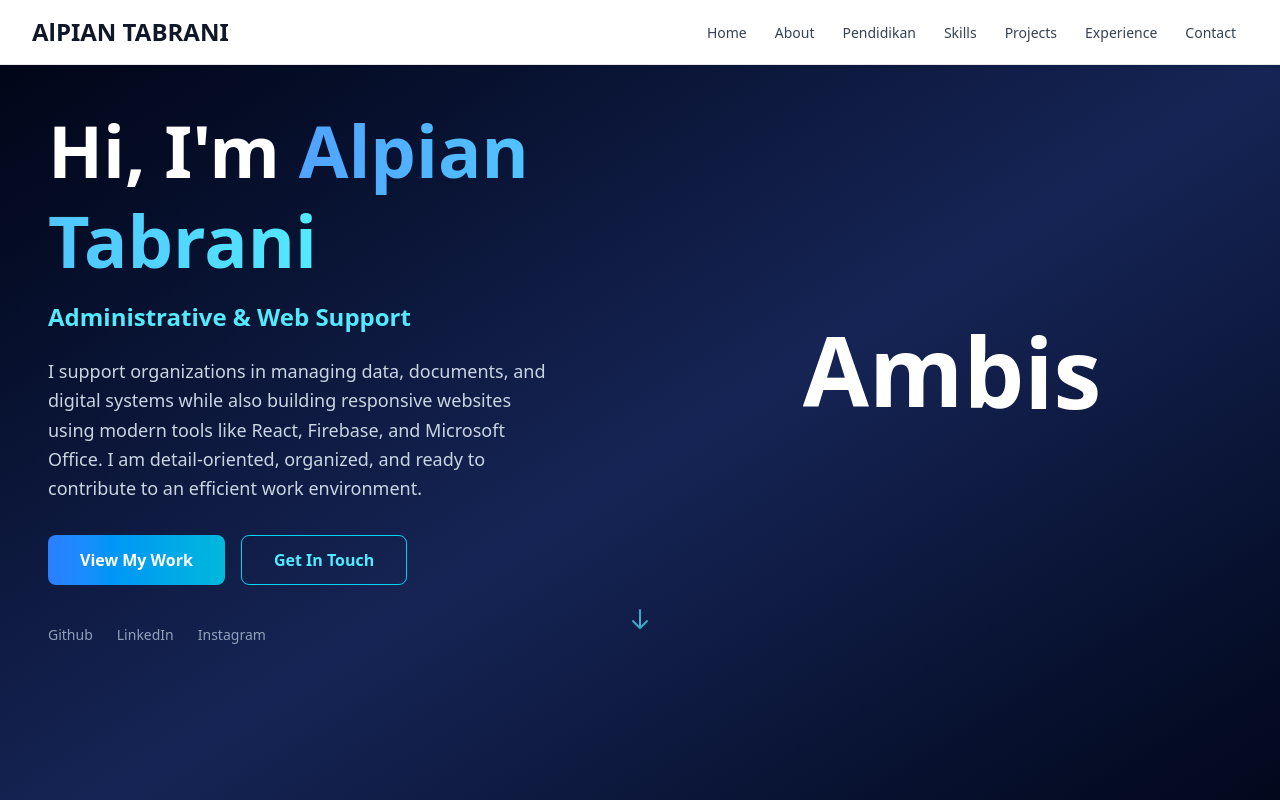
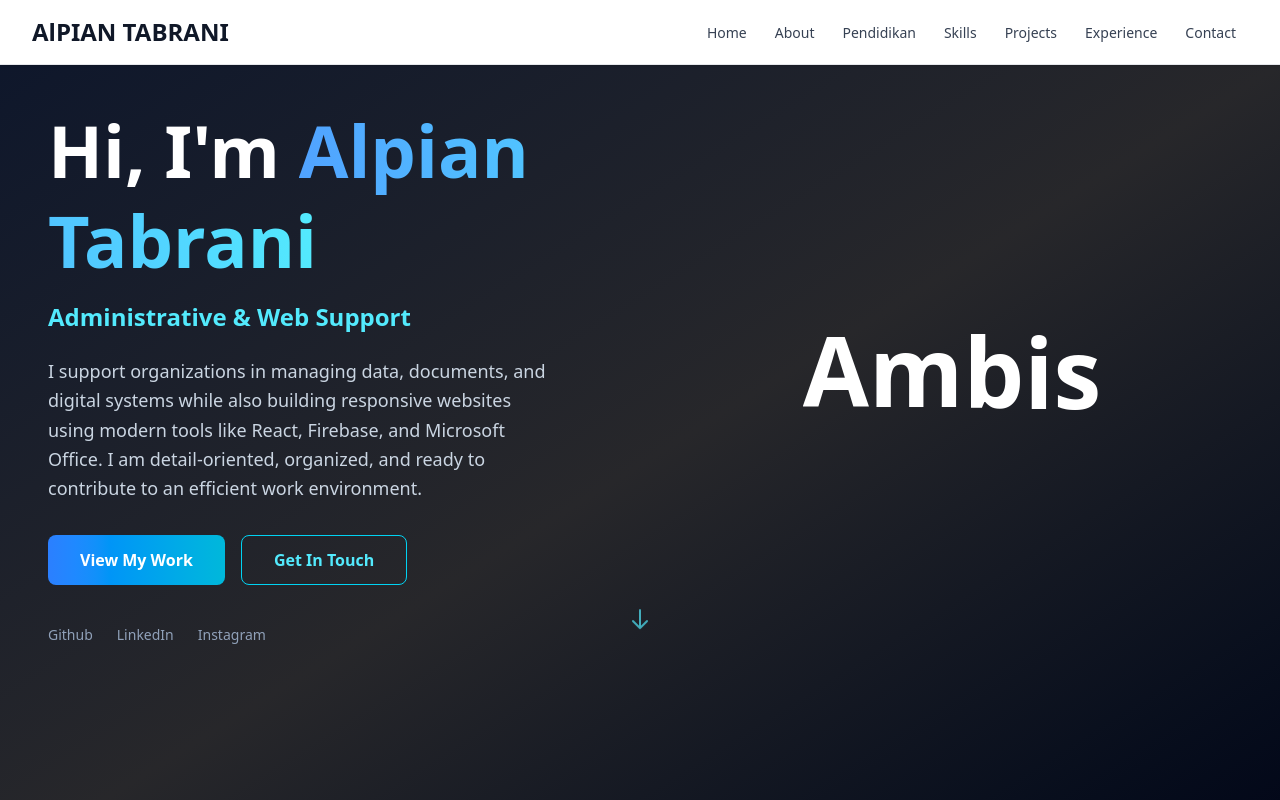
Before and after one commit to Smeagol03/myportfolio, a React (Vite) app: page / in a window 1280 px wide. Shown: the top 800 px of the page. Built offline with nearby package versions, Linux system fonts and the light colour scheme.

Commit message:
mengubah bg

```diff
--- a/src/komponen/About.jsx
+++ b/src/komponen/About.jsx
@@ -17,7 +17,7 @@ const About = () => {
     const tl = gsap.timeline({
       scrollTrigger: {
         trigger: sectionRef.current,
-        start: "top 20%",
+        start: "top 90%",
         toggleActions: "play none none none",
       },
     });
--- a/src/komponen/Hero.jsx
+++ b/src/komponen/Hero.jsx
@@ -68,7 +68,7 @@ const Hero = () => {
   return (
     <section
       ref={heroRef}
-      className="relative min-h-screen py-10 bg-linear-to-br from-slate-950 via-blue-950 to-slate-950 overflow-hidden"
+      className="relative min-h-screen py-10 bg-linear-to-br from-slate-900 via-zinc-800 to-slate-950 overflow-hidden"
     >
       {/* Main content */}
       <div className="relative z-10 max-w-7xl mx-auto px-6 sm:px-8 lg:px-12 flex flex-col justify-center">
```
